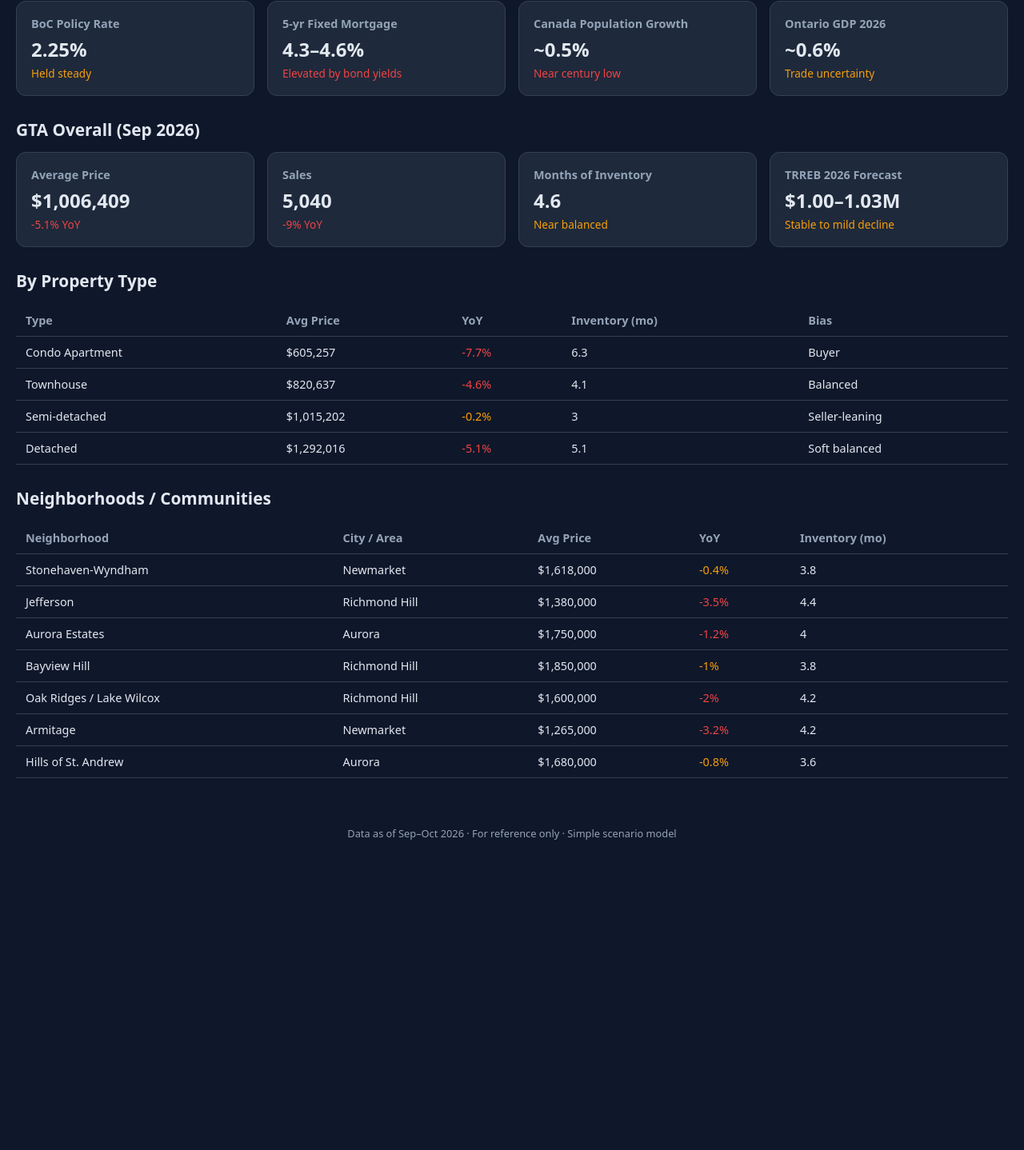
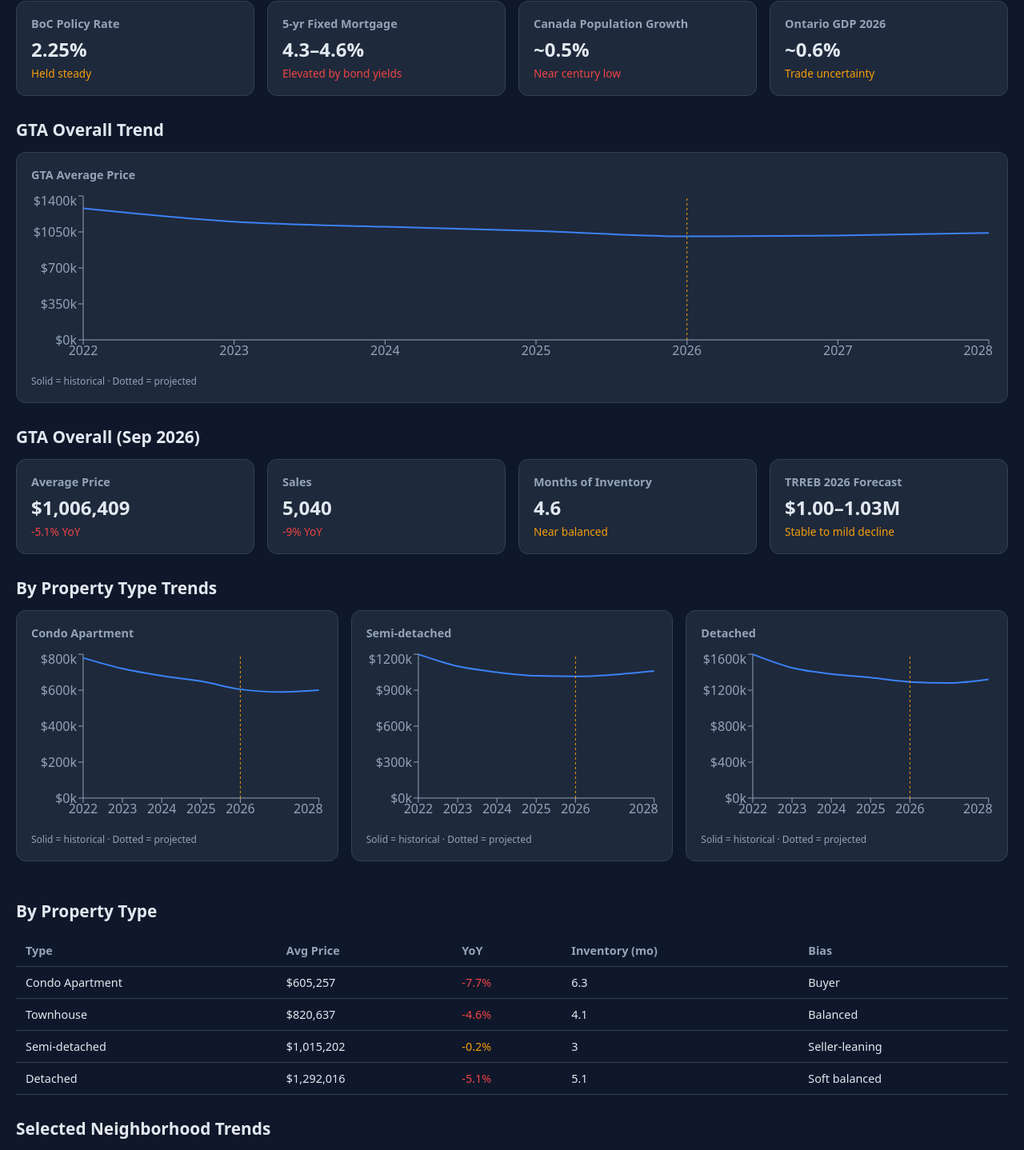
Before and after one commit to jiahualihuanahuan/gta-housing-pulse, a React (Vite) app: page / in a window 1280 px wide. Shown: the part 280-1718 px from the top of the page at 80% size. Before the commit the page ends 1371 px from the top, so only its background shows below. Built offline with nearby package versions, Linux system fonts and the light colour scheme.

Commit message:
Add trend graphs with solid historical and dotted projection lines

```diff
--- a/src/pages/Home.tsx
+++ b/src/pages/Home.tsx
@@ -1,4 +1,24 @@
-import { MACRO, OVERALL, BY_TYPE, COMMUNITIES } from '../data'
+import { MACRO, OVERALL, BY_TYPE, COMMUNITIES, TRENDS } from '../data'
+import { LineChart, Line, XAxis, YAxis, Tooltip, ResponsiveContainer, ReferenceLine } from 'recharts'
+
+function TrendChart({ data, title }: { data: any[]; title: string }) {
+  return (
+    <div className="card" style={{ marginBottom: 20 }}>
+      <h3 style={{ marginBottom: 12 }}>{title}</h3>
+      <ResponsiveContainer width="100%" height={220}>
+        <LineChart data={data}>
+          <XAxis dataKey="year" stroke="#94a3b8" />
+          <YAxis stroke="#94a3b8" tickFormatter={(v) => `$${(v / 1000).toFixed(0)}k`} />
+          <Tooltip formatter={(v: any) => `$${Number(v).toLocaleString()}`} />
+          <Line type="monotone" dataKey="price" stroke="#3b82f6" strokeWidth={2} dot={false}
+                strokeDasharray={(d: any) => d.projected ? '5 5' : '0'} />
+          <ReferenceLine x="2026" stroke="#f59e0b" strokeDasharray="3 3" />
+        </LineChart>
+      </ResponsiveContainer>
+      <p style={{ color: '#94a3b8', fontSize: 12, marginTop: 8 }}>Solid = historical · Dotted = projected</p>
+    </div>
+  )
+}
 
 export default function Home() {
   return (
@@ -11,12 +31,22 @@ export default function Home() {
         <div className="card"><h3>Ontario GDP 2026</h3><div className="value">{MACRO.gdp2026}</div><div className="change neutral">Trade uncertainty</div></div>
       </div>
 
+      <h2 className="section-title">GTA Overall Trend</h2>
+      <TrendChart data={TRENDS.overall} title="GTA Average Price" />
+
       <h2 className="section-title">GTA Overall (Sep 2026)</h2>
       <div className="grid">
         <div className="card"><h3>Average Price</h3><div className="value">${OVERALL.avgPrice.toLocaleString()}</div><div className="change negative">{OVERALL.yoy}% YoY</div></div>
         <div className="card"><h3>Sales</h3><div className="value">{OVERALL.sales.toLocaleString()}</div><div className="change negative">{OVERALL.salesYoy}% YoY</div></div>
         <div className="card"><h3>Months of Inventory</h3><div className="value">{OVERALL.inventory}</div><div className="change neutral">Near balanced</div></div>
         <div className="card"><h3>TRREB 2026 Forecast</h3><div className="value">{OVERALL.trrebForecast}</div><div className="change neutral">Stable to mild decline</div></div>
+      </div>
+
+      <h2 className="section-title">By Property Type Trends</h2>
+      <div className="grid">
+        <TrendChart data={TRENDS.condo} title="Condo Apartment" />
+        <TrendChart data={TRENDS.semi} title="Semi-detached" />
+        <TrendChart data={TRENDS.detached} title="Detached" />
       </div>
 
       <h2 className="section-title">By Property Type</h2>
@@ -36,6 +66,12 @@ export default function Home() {
           ))}
         </tbody>
       </table>
+
+      <h2 className="section-title">Selected Neighborhood Trends</h2>
+      <div className="grid">
+        <TrendChart data={TRENDS.stonehaven} title="Stonehaven-Wyndham" />
+        <TrendChart data={TRENDS.jefferson} title="Jefferson" />
+      </div>
 
       <h2 className="section-title">Neighborhoods / Communities</h2>
       <table>
```
